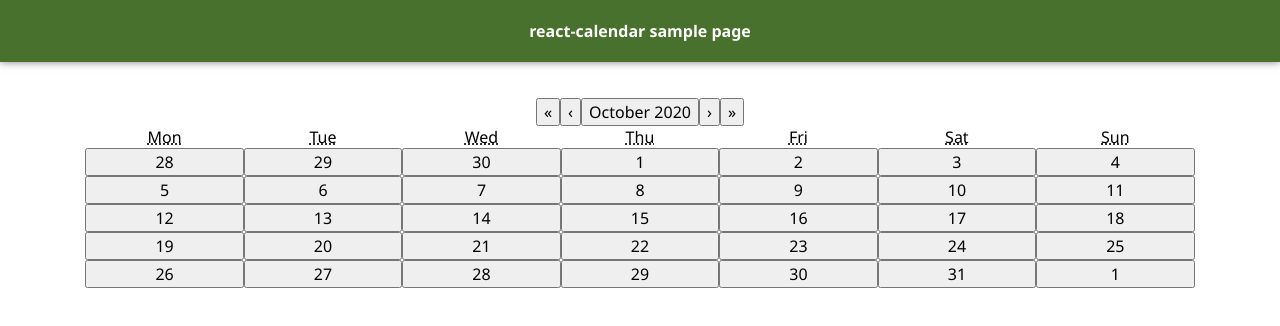
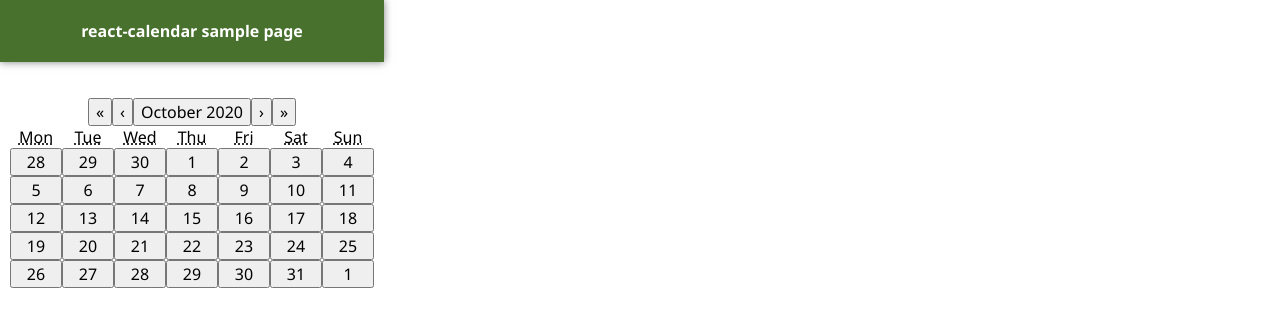
Before and after one commit to JacobLeonLyerla/tune, a React (Create React App) app: page / in a window 1280 px wide. Shown: the top 326 px of the page. Built offline with nearby package versions, Linux system fonts and the light colour scheme.

Commit message:
resized calendar

```diff
--- a/src/css/calendar.css
+++ b/src/css/calendar.css
@@ -5,6 +5,10 @@ body {
 body {
   margin: 0;
   font-family: Segoe UI, Tahoma, sans-serif;
+}
+.Sample {
+  width: 30%;
+  height: 30%;
 }
 .Sample input,
 .Sample button {
--- a/src/less/calendar.less
+++ b/src/less/calendar.less
@@ -9,6 +9,8 @@ body {
 }
 
 .Sample {
+  width: 30%;
+  height: 30%;
   input, button {
     font: inherit;
   }
```
